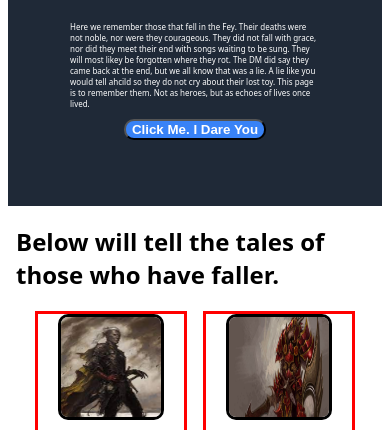
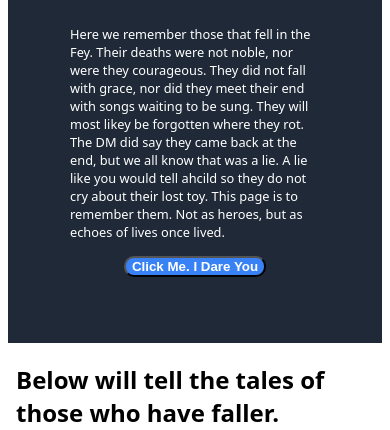
Before and after one commit to Koorogii/Project-Landing-Page, a plain HTML site: page index.html in a window 390 px wide. Shown: the part 354-784 px from the top of the page. Drawn offline with Linux system fonts and the light colour scheme.

Commit message:
Change font size for .body
media query needed updated. Font was too small on phones

```diff
--- a/Desktop container utility class.css
+++ b/Desktop container utility class.css
@@ -52,7 +52,7 @@
   }
 
   p {
-    font-size: 0.5rem;
+    font-size: 0.8rem;
    }
 
    h1 {
```
